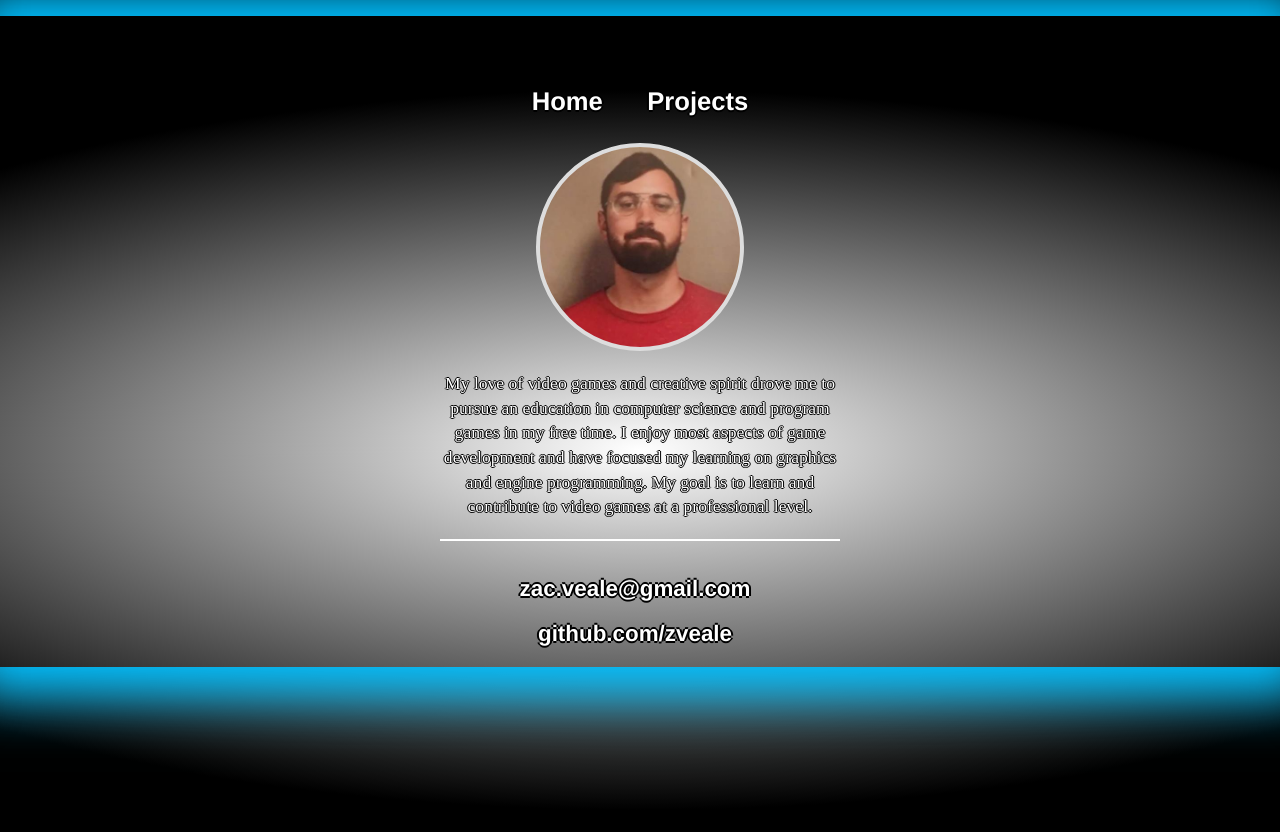
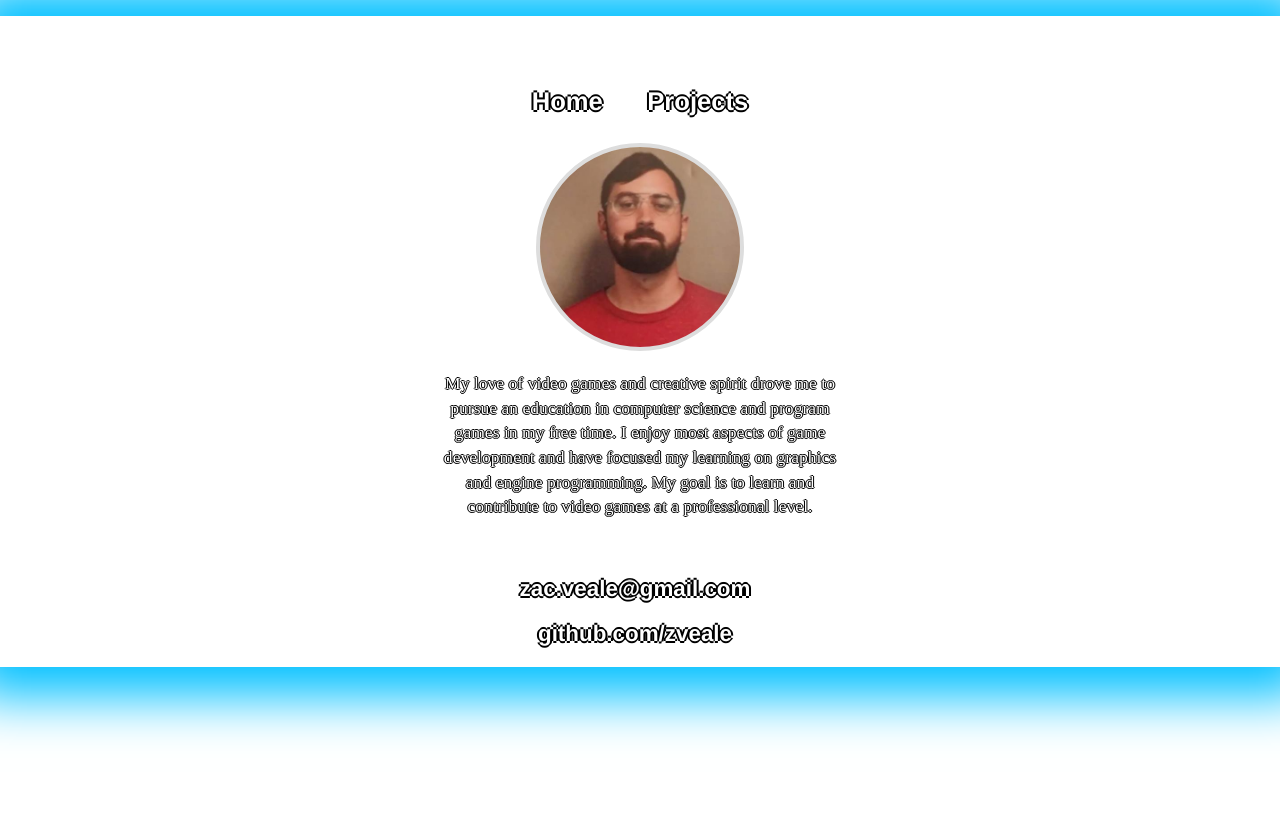
Before and after one commit to zveale/zveale.github.io, a Jekyll site: the page built from index.html, in a window 1280 px wide. Shown: the top 832 px of the page. Built offline with Jekyll 4.4.1, drawn with Linux system fonts in a browser that asks for light colours.

Commit message:
Update main.css

```diff
--- a/css/main.css
+++ b/css/main.css
@@ -1,5 +1,4 @@
 body {
-    background: radial-gradient(80% 40%, white, black);
 	box-shadow:0px 0px 50px 30px #00c0ff ;
 	background-repeat: no-repeat;
 	background-attachment: fixed;
```
